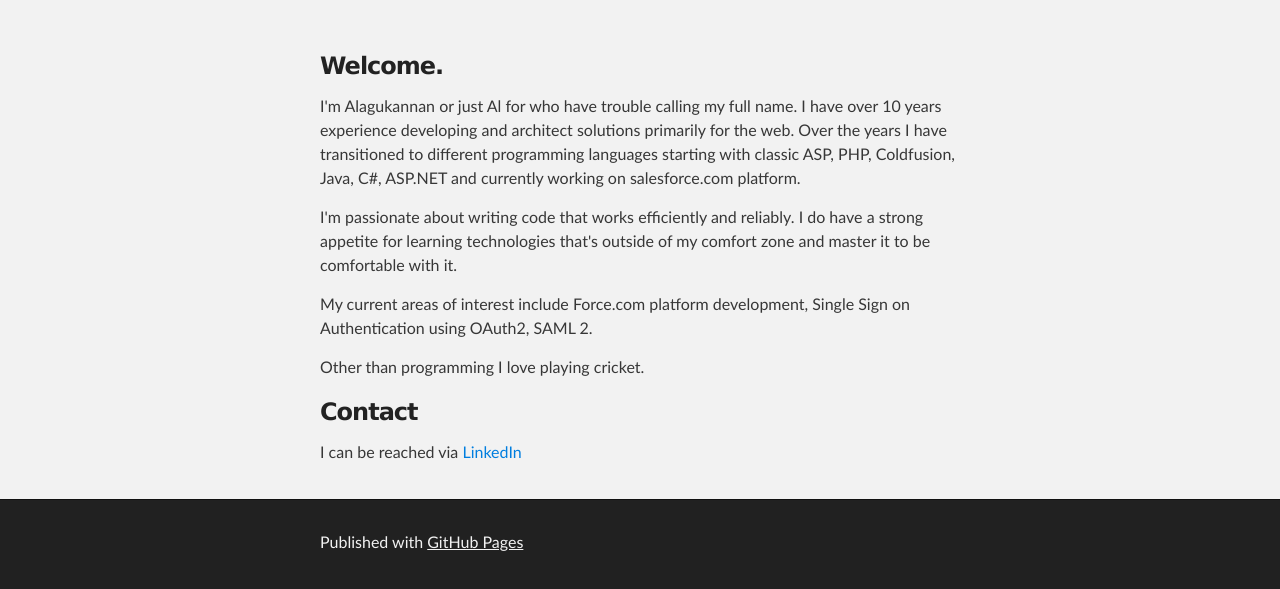
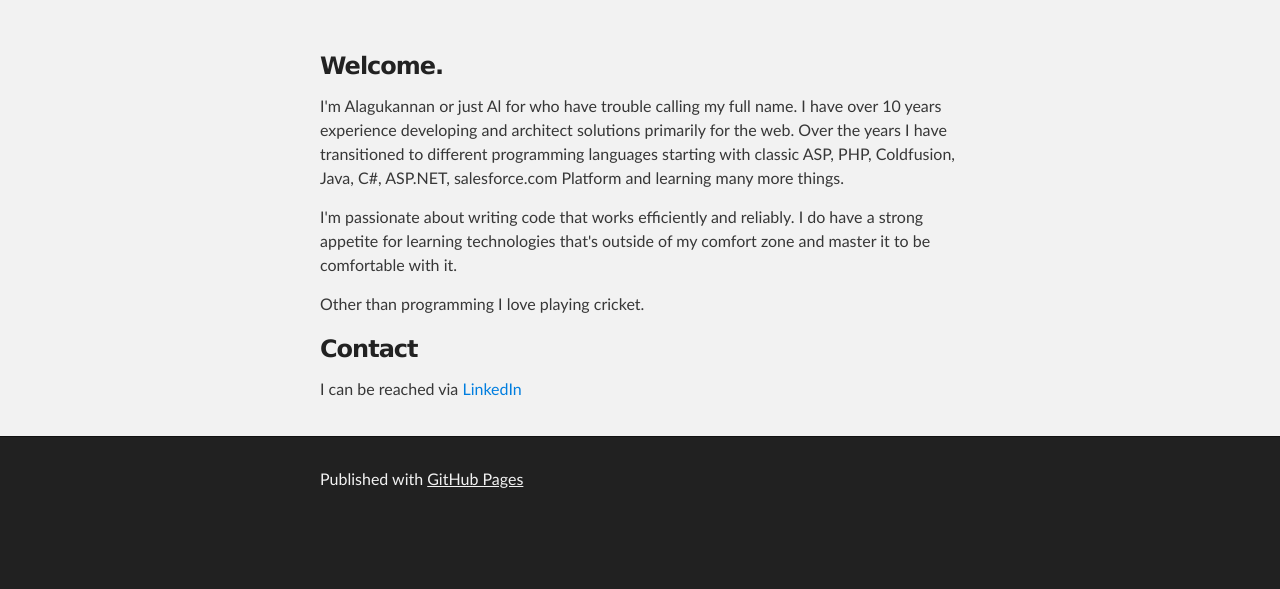
Before and after one commit to alagukannan/alagukannan.github.io, a plain HTML site: page index.html in a window 1280 px wide. Shown: the part 239-828 px from the top of the page. After the commit the page ends 800 px from the top, so only its background shows below. Drawn offline with Linux system fonts and the light colour scheme.

Commit message:
Update index.html

```diff
--- a/index.html
+++ b/index.html
@@ -30,11 +30,10 @@
         <h3>
 <a id="welcome" class="anchor" href="#welcome" aria-hidden="true"><span aria-hidden="true" class="octicon octicon-link"></span></a>Welcome.</h3>
 
-<p>I'm Alagukannan or just Al for who have trouble calling my full name. I have over 10 years experience developing and architect solutions primarily for the web. Over the years I have transitioned to different programming languages starting with classic ASP, PHP, Coldfusion, Java, C#, ASP.NET and currently working on salesforce.com platform.</p>
+<p>I'm Alagukannan or just Al for who have trouble calling my full name. I have over 10 years experience developing and architect solutions primarily for the web. Over the years I have transitioned to different programming languages starting with classic ASP, PHP, Coldfusion, Java, C#, ASP.NET, salesforce.com Platform and learning many more things.</p>
 
 <p>I'm passionate about writing code that works efficiently and reliably. I do have a strong appetite for learning technologies that's outside of my comfort zone and master it to be comfortable with it.</p>
 
-<p>My current areas of interest include Force.com platform development,  Single Sign on Authentication using OAuth2, SAML 2.</p>
 
 <p>Other than programming I love playing cricket.</p>
 
```
